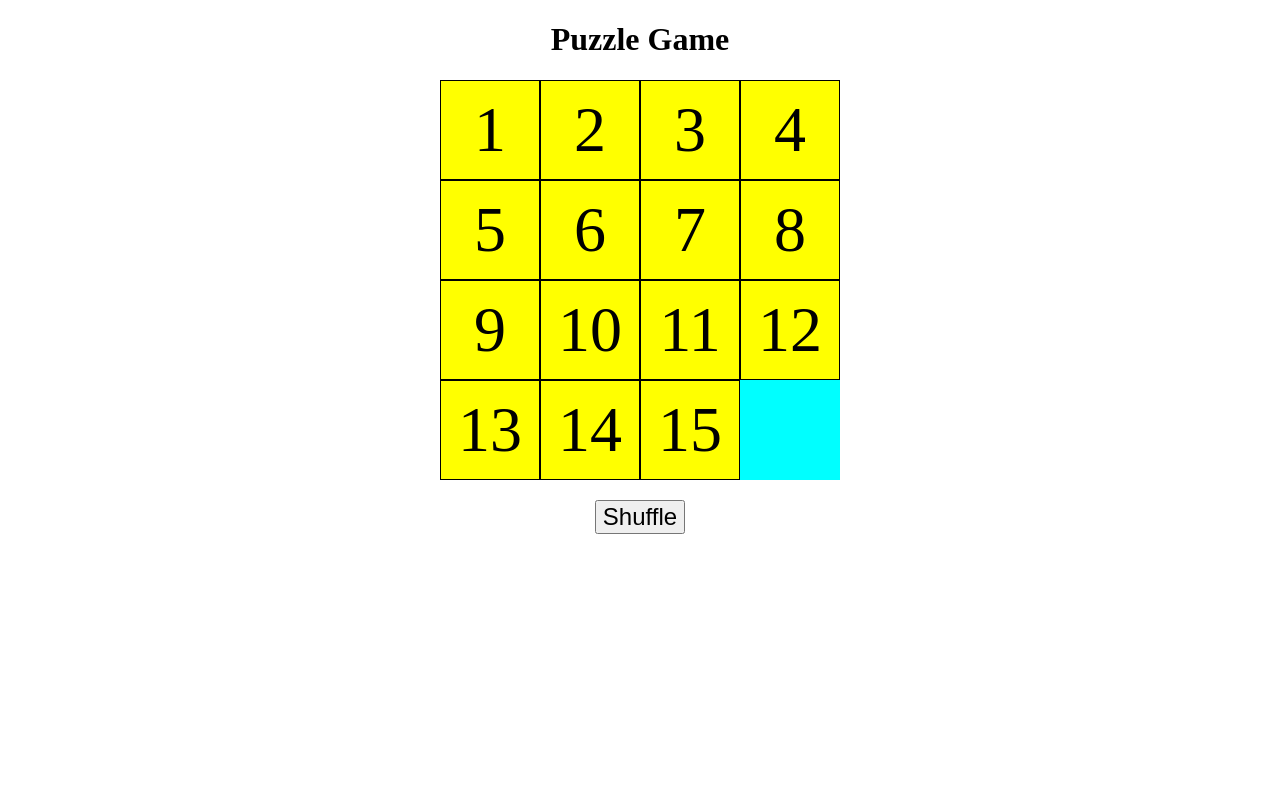
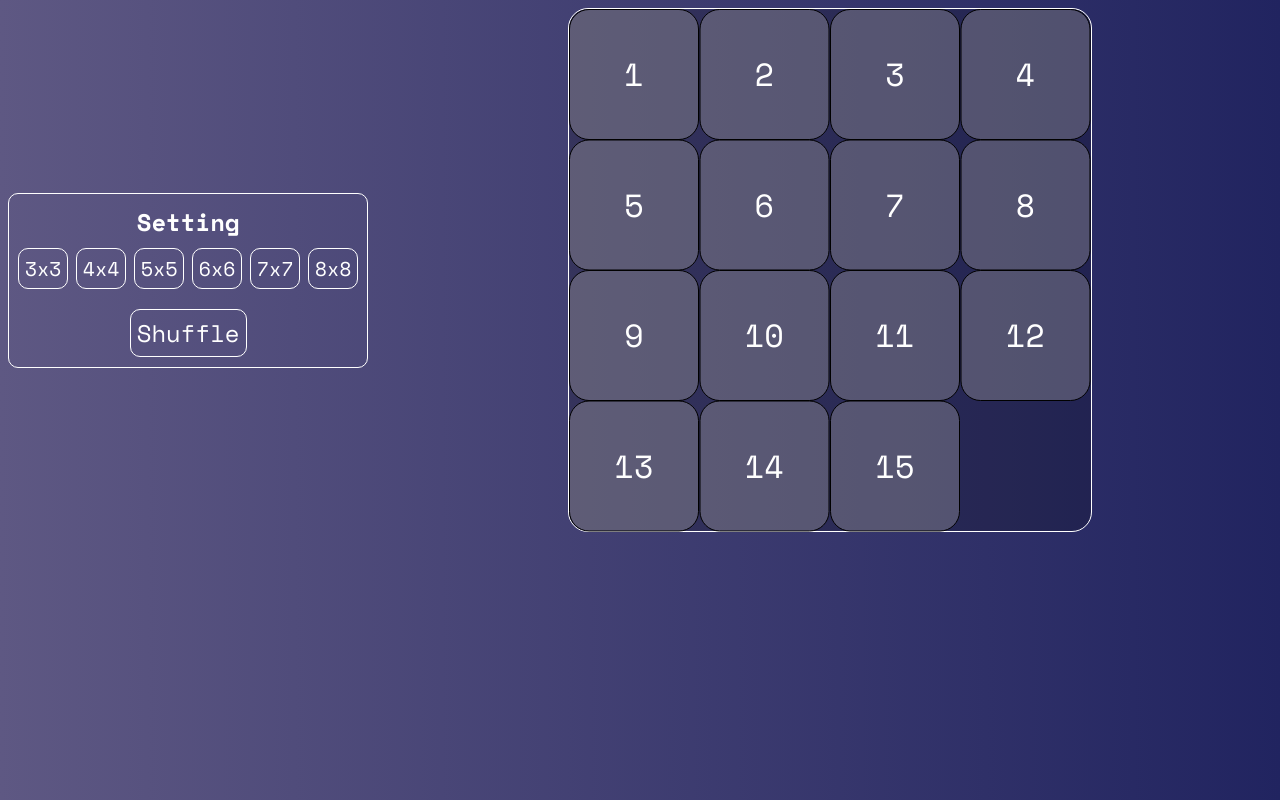
Before and after one commit to LineCoran/projects_stage_1, a plain HTML site: page codejam-the-gem-puzzle/index.html in a window 1280 px wide. Drawn offline with nearby package versions, Linux system fonts and the light colour scheme.

Commit message:
feat: size, styles, adaptive, setting 70%

```diff
--- a/codejam-the-gem-puzzle/index.html
+++ b/codejam-the-gem-puzzle/index.html
@@ -6,31 +6,25 @@
     <meta name="viewport" content="width=device-width, initial-scale=1.0">
     <link rel="stylesheet" href="./style.css">
     <title>codejam-the-gem-puzzle</title>
+    <link rel="preconnect" href="https://fonts.googleapis.com">
+    <link rel="preconnect" href="https://fonts.gstatic.com" crossorigin>
+    <link href="https://fonts.googleapis.com/css2?family=Space+Mono:wght@400;700&display=swap" rel="stylesheet">
 </head>
-<body id="=body">
-    <h1 class="wow" style="text-align: center;">Puzzle Game</h1>
-    <div class="container">
-        <div class="puzzle" id="PuzzleNode">
-            <span class="puzzle__item" data-id="1" id="item__1">1</span>
-            <span class="puzzle__item" data-id="2" id="item__2">2</span>
-            <span class="puzzle__item" data-id="3" id="item__3">3</span>
-            <span class="puzzle__item" data-id="4" id="item__4">4</span>
-            <span class="puzzle__item" data-id="5" id="item__5">5</span>
-            <span class="puzzle__item" data-id="6" id="item__6">6</span>
-            <span class="puzzle__item" data-id="7" id="item__7">7</span>
-            <span class="puzzle__item" data-id="8" id="item__8">8</span>
-            <span class="puzzle__item" data-id="9" id="item__9">9</span>
-            <span class="puzzle__item" data-id="10" id="item__10">10</span>
-            <span class="puzzle__item" data-id="11" id="item__11">11</span>
-            <span class="puzzle__item" data-id="12" id="item__12">12</span>
-            <span class="puzzle__item" data-id="13" id="item__13">13</span>
-            <span class="puzzle__item" data-id="14" id="item__14">14</span>
-            <span class="puzzle__item" data-id="15" id="item__15">15</span>
-            <span class="puzzle__item" data-id="16" id="item__16">16</span>
+<body id="body">
+    <div class="setting">
+        <div class="setting__inner">
+            <h2 class="setting__maintext">Setting</h2>
+            <div class="choose__size">
+                <button class="size__button" id="size-3">3x3</button>
+                <button class="size__button" id="size-4">4x4</button>
+                <button class="size__button" id="size-5">5x5</button>
+                <button class="size__button" id="size-6">6x6</button>
+                <button class="size__button" id="size-7">7x7</button>
+                <button class="size__button" id="size-8">8x8</button>
+            </div>
+            <button class="shuffle" id="shuffle">Shuffle</button>
         </div>
     </div>
-
-    <button class="shuffle" id="shuffle">Shuffle</button>
 </body>
 <script src="script.js"></script>
 
--- a/codejam-the-gem-puzzle/script.js
+++ b/codejam-the-gem-puzzle/script.js
@@ -1,6 +1,73 @@
-const containerNode = document.getElementById('PuzzleNode');
-const itemNodes = Array.from(containerNode.querySelectorAll('.puzzle__item'));
-const COUNT_ITEM = 16;
+const body = document.getElementById('body');
+let setting = {
+    size: 4,
+    sound: true,
+}
+
+function createPuzzle() {
+    let container = document.createElement('div');
+    container.classList.add('container');
+
+    let puzzleNode = document.createElement('div');
+    puzzleNode.id = "PuzzleNode";
+    puzzleNode.classList = "puzzle";
+    for (let i = 1; i <= setting.size**2; i++) {
+        let puzzle = document.createElement('span');
+        if (i === setting.size**2) {
+            puzzle.id = "last__item"
+        }
+        puzzle.classList = ('puzzle__item');
+        puzzle.setAttribute(`data-id`, `${i}`);
+        puzzle.innerHTML = `${i}`;
+        puzzle.style.height = `${100/setting.size}%`
+        puzzle.style.width = `${100/setting.size}%`
+        puzzleNode.append(puzzle);
+
+
+    }
+    body.append(container)
+    container.append(puzzleNode);
+
+}
+
+createPuzzle();
+
+
+const chooseSizeButtons = document.querySelectorAll('.size__button');
+chooseSizeButtons.forEach((item) => {
+    item.addEventListener('click', (event) => {
+        setting.size = Number(event.target.id.split('size-')[1]);
+        body.lastElementChild.remove();
+        createPuzzle()
+        containerNode = document.getElementById('PuzzleNode');
+        itemNodes = Array.from(containerNode.querySelectorAll('.puzzle__item'));
+        COUNT_ITEM = setting.size**2;
+        matrix = getMatrix(itemNodes.map(item => Number(item.dataset.id)));
+        setPositionItems(matrix)
+        unvisibleItem = setting.size**2;
+
+        containerNode.addEventListener('click', (event)=> {
+            const itemNode = event.target.closest('span');
+            if (!itemNode) {
+                return
+            }
+            const itemNumber = Number(itemNode.dataset.id);
+            const clickedItemCoordinate = findCoordinateByItemId(matrix, itemNumber);
+            const unvisibleItemCoordinate = findCoordinateByItemId(matrix, unvisibleItem);
+            const canWeSwap = checkedPossibilityToSwap(clickedItemCoordinate, unvisibleItemCoordinate);
+
+            if (canWeSwap) {
+                swapItems(clickedItemCoordinate, unvisibleItemCoordinate, matrix)
+            }
+
+        })
+    })
+});
+
+let containerNode = document.getElementById('PuzzleNode');
+let itemNodes = Array.from(containerNode.querySelectorAll('.puzzle__item'));
+let COUNT_ITEM = setting.size**2;
+
 
 
 
@@ -8,19 +75,23 @@ let matrix = getMatrix(
     itemNodes.map(item => Number(item.dataset.id))
 )
 
-const wonMatrix = new Array(16).fill(0).map((item, i) => i+1)
+const wonMatrix = new Array(setting.size**2).fill(0).map((item, i) => i+1)
 
 
 setPositionItems(matrix)
 
 /* set position */
 function getMatrix(arr) {
-    let matrix = [[], [], [], []];
+    let matrix = [];
+    for (let i = 0; i < setting.size; i ++) {
+        matrix.push([])
+    }
+
     let x = 0;
     let y = 0;
 
     for (let i = 0; i<arr.length; i++) {
-        if (x == 4) {
+        if (x == setting.size) {
             y++;
             x = 0;
         }
@@ -42,7 +113,6 @@ function setPositionItems(matrix) {
 
 function setPosititonStyleCss(item, x, y) {
     const itemWidth = 100;
-    item.style.background = "yellow";
     item.style.transform = `translate(${x*itemWidth}%, ${y*itemWidth}%)`;
 }
 
@@ -59,7 +129,7 @@ shuffleButton.addEventListener('click', () => shuffleItems());
 
 /* Change position by click */
 
-const unvisibleItem = 16;
+let unvisibleItem = setting.size**2;
 containerNode.addEventListener('click', (event)=> {
     const itemNode = event.target.closest('span');
     if (!itemNode) {
@@ -150,7 +220,7 @@ window.addEventListener('keydown', (event) => {
 })
 
 function checkedPossibilityToSwapByKey(coord) {
-    if (coord.x>3 || coord.y>3 || coord.x<0 || coord.y <0) {
+    if (coord.x>setting.size-1 || coord.y>setting.size-1 || coord.x<0 || coord.y <0) {
         return false
     } else {
         return true;
--- a/codejam-the-gem-puzzle/style.css
+++ b/codejam-the-gem-puzzle/style.css
@@ -1,40 +1,59 @@
+h1, h2, h3, h4, h5, h6 {
+    margin: 0;
+    padding: 0;
+}
+
 *{
     box-sizing: border-box;
 }
 
+body {
+    display: flex;
+    justify-content: center;
+    align-items: center;
+    background: linear-gradient(90deg, rgba(94,88,131,1) 0%, rgba(33,36,96,1) 100%);
+    font-family: 'Space Mono', monospace;
+    color: white;
+}
+
 .container {
-    width: 400px;
+    width: 524px;
     margin: 0 auto;
 }
 
 .puzzle {
-    display: grid;
     width: 100%;
-    height: 400px;
+    height: 524px;
     position: relative;
-    background-color: aqua;
+    background-color: rgba(0, 0, 0, 0.2);
     margin-bottom: 20px;
+    border-radius: 20px;
+    border: 1px solid #fff;
 }
 
 .puzzle__item {
     position: absolute;
     top: 0;
     left: 0;
-    width: 25%;
-    height: 100px;
     border: 1px solid black;
     display: flex;
     align-items: center;
     justify-content: center;
-    font-size: 4rem;
-    transition: 0.1s linear;
+    font-size: 32px;
+    border-radius: 20px;
+    transition: 0.2s linear;
+    background-color: rgba(189,185,178, 0.3);
 }
 
 .puzzle__item {
     cursor: pointer;
 }
 
-#item__16 {
+.puzzle__item:hover {
+    background-color: rgba(34, 34, 62, 0.678);
+}
+
+#last__item {
     display: none;
 }
 
@@ -44,6 +63,48 @@
     font-size: 24px;
 }
 
-/* #item__7 {
-    transform: translate(0, 100px);
-} */
+.setting {
+    color: white;
+    width: 30%;
+    height: 100%;
+    border-radius: 3px;
+}
+
+.setting__inner {
+    text-align: center;
+    border-radius: 10px;
+    padding: 5px 20px;
+    height: 98%;
+    width: 95%;
+    border: 1px solid #fff;
+    padding: 10px 5px;
+}
+
+.choose__size {
+    width: 100%;
+    display: flex;
+    flex-wrap: wrap;
+    align-items: center;
+    justify-content: center;
+    margin-bottom: 20px;
+}
+
+button {
+    font-family: 'Space Mono', monospace;
+    color: #fff;
+    background-color: rgba(0, 0, 0, 0);
+    display: block;
+    border: 1px solid rgb(255, 255, 255);
+    font-size: 20px;
+    text-decoration: none;
+    border-radius: 10px;
+    padding: 5px 6px;
+    margin: 0px auto;
+    margin-top: 8px;
+    transition: 0.1s linear;
+}
+
+button:hover {
+    cursor: pointer;
+    background-color: rgba(0, 0, 0, 0.3);;
+}
```
